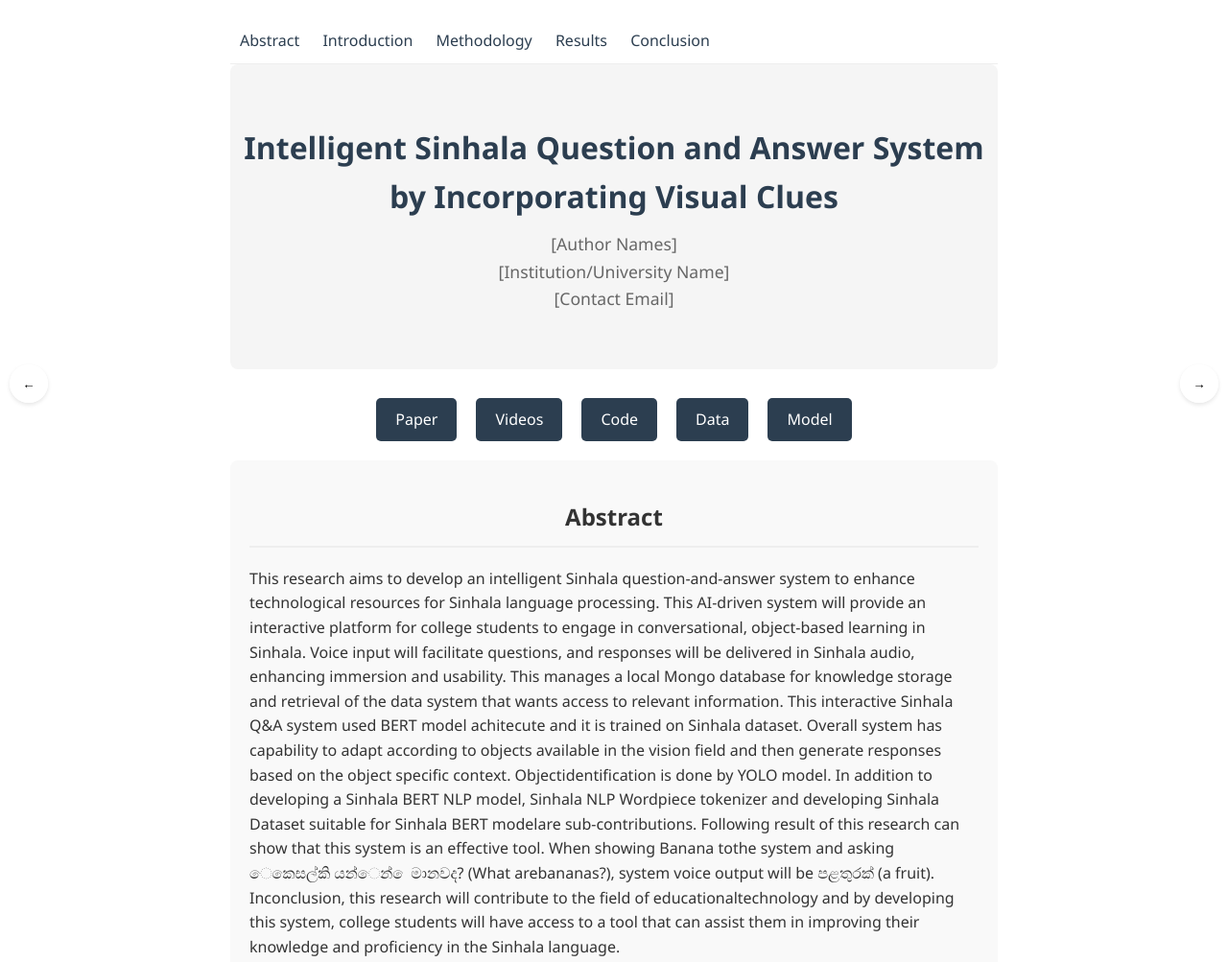
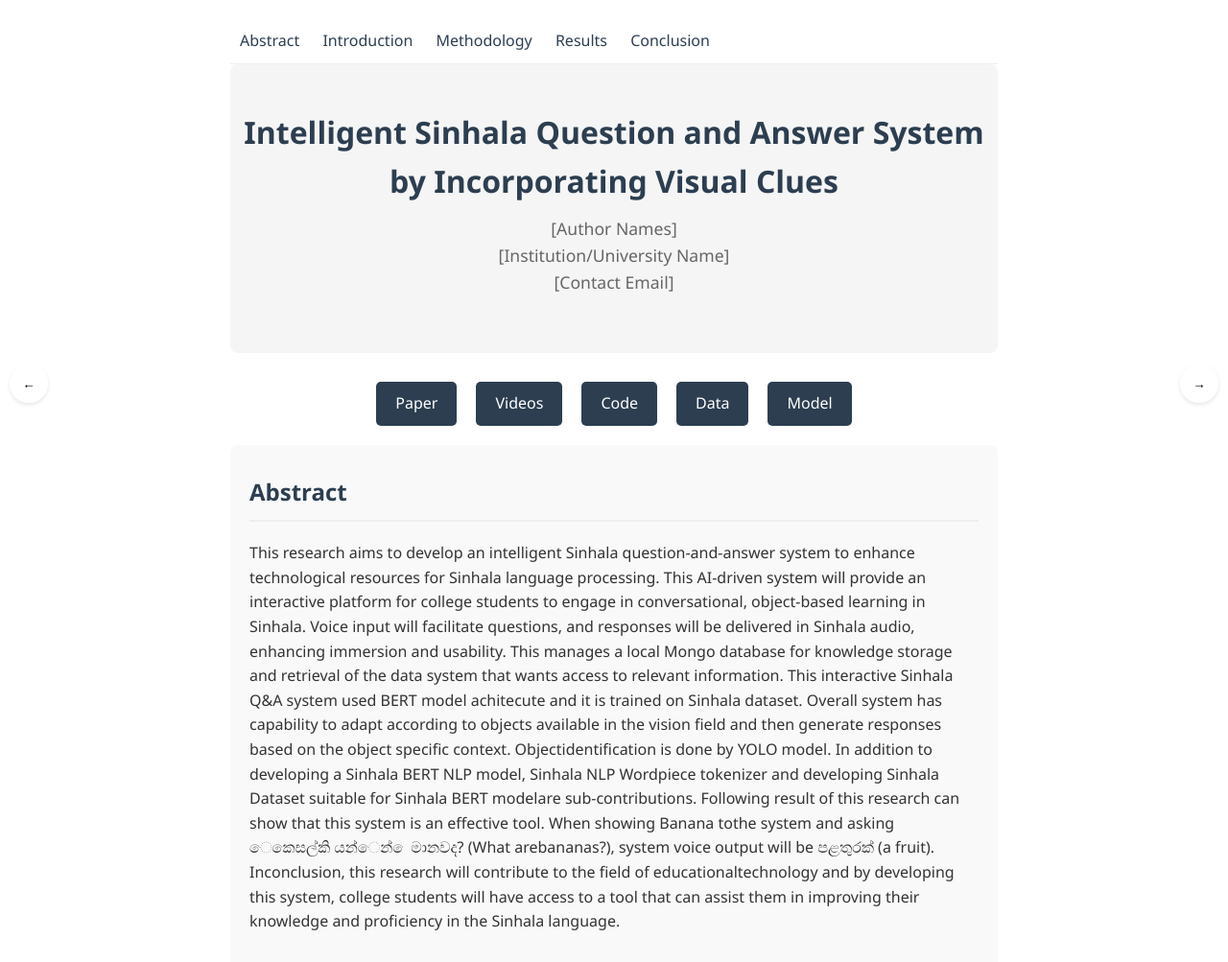
Before and after one commit to indramal/SinhalaQandA, a plain HTML site: page index.html in a window 1280 px wide. Shown: the top 1003 px of the page at 96% size. Drawn offline with nearby package versions, Linux system fonts and the light colour scheme.

Commit message:
Update index.html

```diff
--- a/index.html
+++ b/index.html
@@ -30,6 +30,7 @@
       h1 {
         color: #2c3e50;
         margin-bottom: 10px;
+        margin-top: 5px;
       }
       .authors {
         color: #666;
@@ -46,7 +47,7 @@
         color: #2c3e50;
         border-bottom: 2px solid #eee;
         padding-bottom: 10px;
-        margin-top: 30px;
+        margin-top: 10px;
       }
       .content-section {
         margin: 20px 0;
@@ -221,11 +222,7 @@
         background: #3b82f6;
       }
 
-      h2 {
-        text-align: center;
-        margin: 20px 0;
-        color: #333;
-      }
+
     </style>
   </head>
   <body>
```
